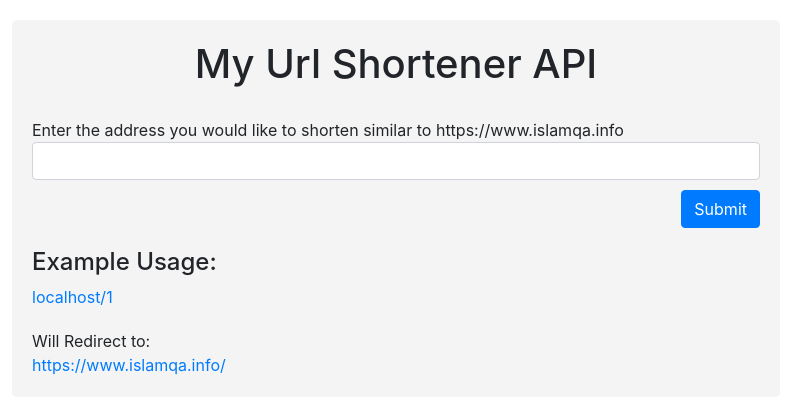
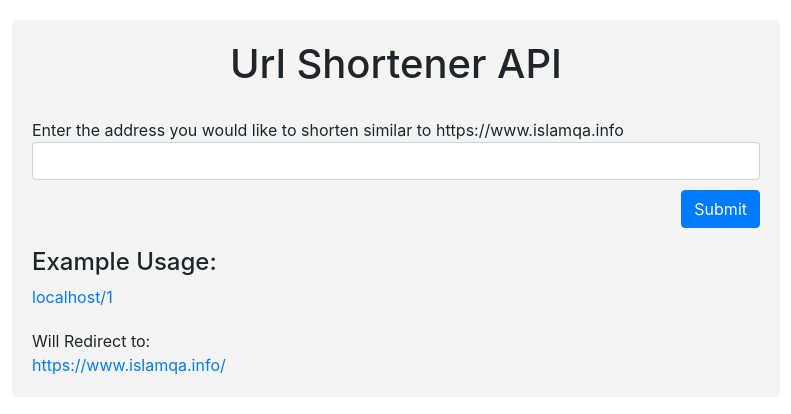
Before and after one commit to lokutech/Url-Shortener, a website: page public/index.html in a window 1280 px wide. Shown: the whole page, without its empty margins (244-1035 px from the left). Drawn offline with nearby package versions, Linux system fonts and the light colour scheme.

Commit message:
Added dotenv

```diff
--- a/db/connection.js
+++ b/db/connection.js
@@ -1,4 +1,6 @@
 const mongoose = require("mongoose");
+const express = require('express')
+// require('dotenv').config()
 
 const url = process.env.MONGO_URI
 
--- a/package.json
+++ b/package.json
@@ -16,6 +16,7 @@
     "valid-url": "^1.0.9"
   },
   "devDependencies": {
+    "dotenv": "^8.2.0",
     "nodemon": "^2.0.4"
   }
 }
--- a/public/index.html
+++ b/public/index.html
@@ -14,7 +14,7 @@
   </head>
   <body onload="form.reset()">
   <div id="container">
-      <h1>My Url Shortener API</h1>
+      <h1>Url Shortener API</h1>
       <p>
         Enter the address you would like to shorten similar to https://www.islamqa.info
       </p>
```
Also changed, not shown: 2 other files.
